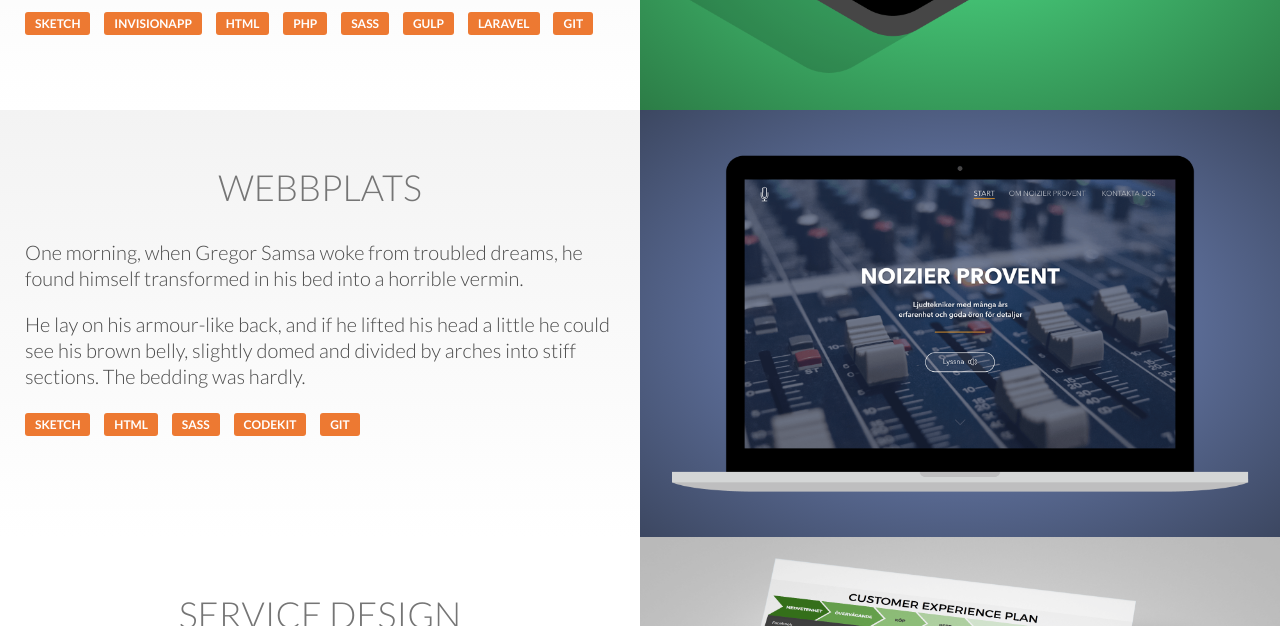
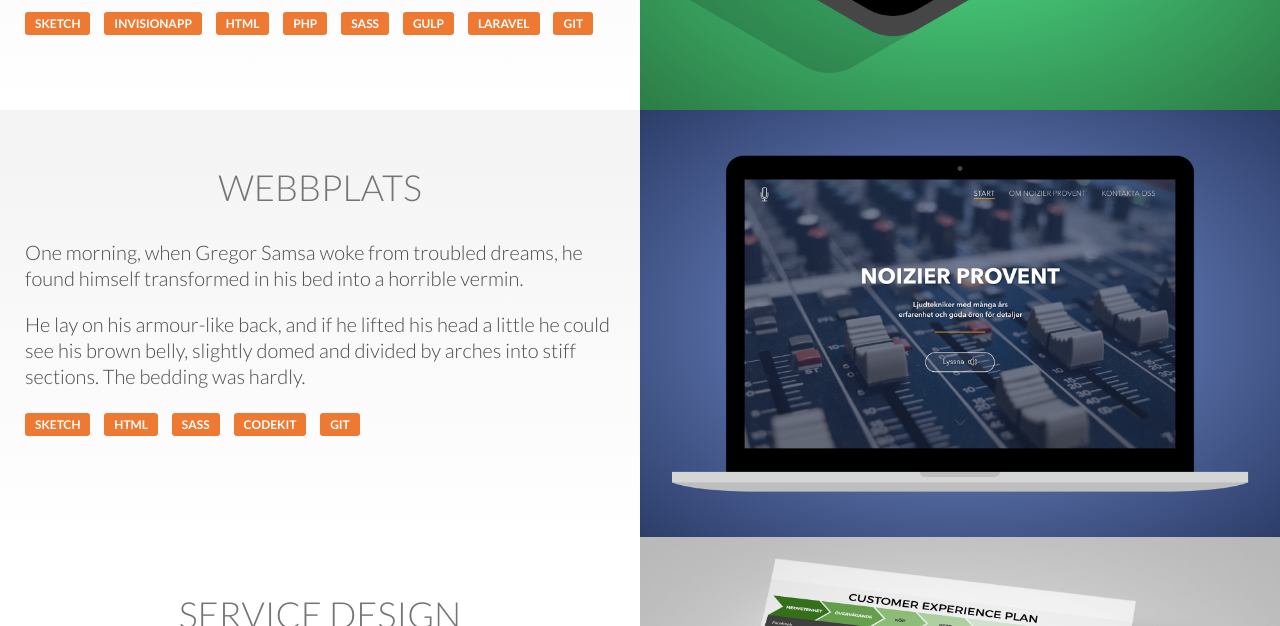
Before and after one commit to wictorstenseke/my-portfolio, a PHP site: page / in a window 1280 px wide. Shown: the part 1117-1743 px from the top of the page. Run offline with PHP 8.4, Linux system fonts and the light colour scheme; some libraries are stand-ins or nearby versions.

Commit message:
changed noizier-bg-color

```diff
--- a/public_html/css/main.css
+++ b/public_html/css/main.css
@@ -1397,8 +1397,8 @@ img {
   background-image: radial-gradient(#4EE088 0%, #2C7C46 100%); }
 
 .noizier-image {
-  background-image: -webkit-radial-gradient(#7A91CB 0%, #3C4761 100%);
-  background-image: radial-gradient(#7A91CB 0%, #3C4761 100%); }
+  background-image: -webkit-radial-gradient(#7C96D9 0%, #2C3D69 100%);
+  background-image: radial-gradient(#7C96D9 0%, #2C3D69 100%); }
 
 .skill-tag {
   color: #ffffff;
--- a/sass/2-sections/_portfolio.sass
+++ b/sass/2-sections/_portfolio.sass
@@ -26,7 +26,7 @@
   background-image: radial-gradient(#4EE088 0%, #2C7C46 100%)
 
 .noizier-image
-  background-image: radial-gradient(#7A91CB 0%, #3C4761 100%)
+  background-image: radial-gradient(#7C96D9 0%, #2C3D69 100%)
 
 //.zoom-hogelid
   transition: all 0.2s ease-in-out
```
